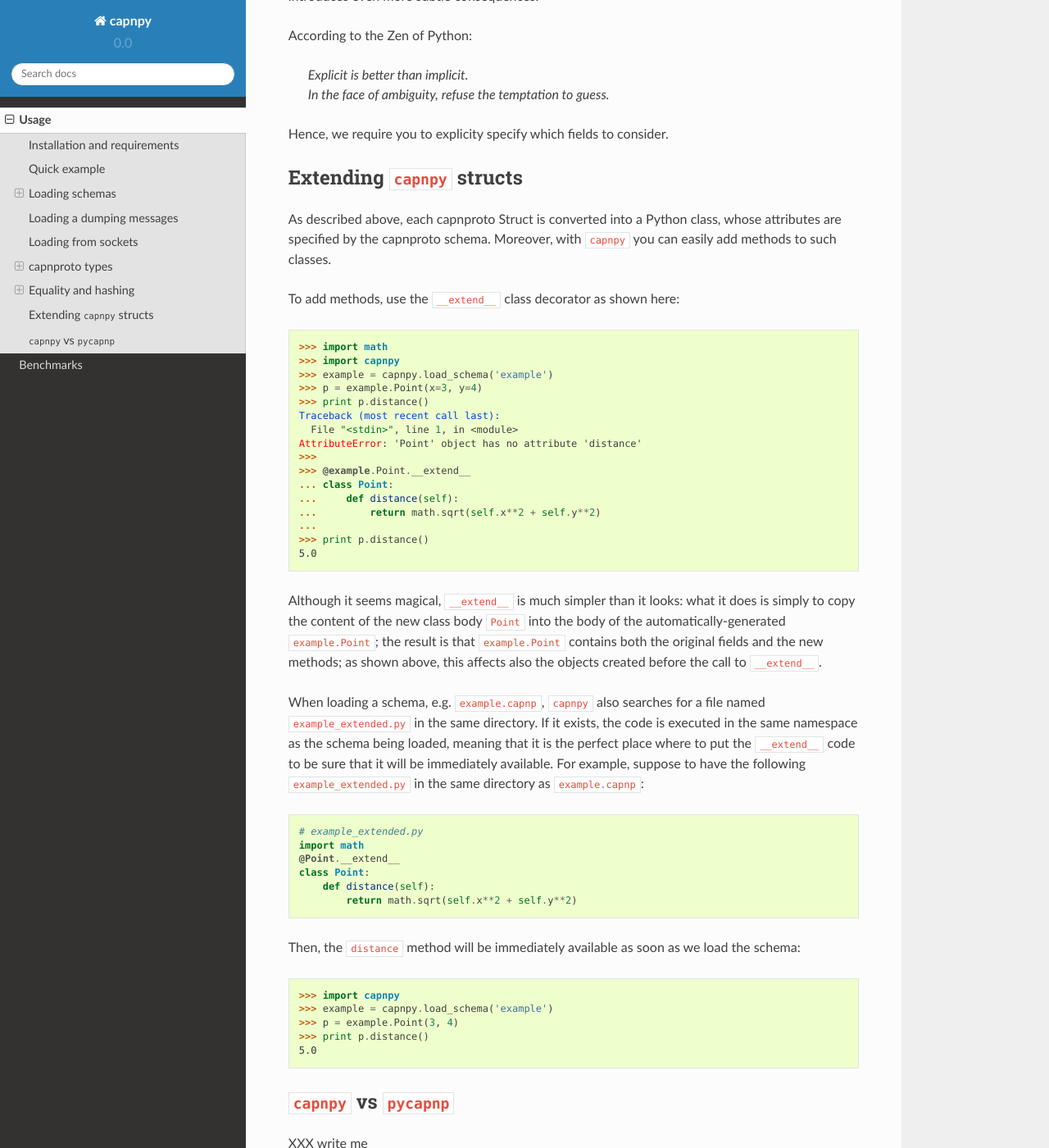
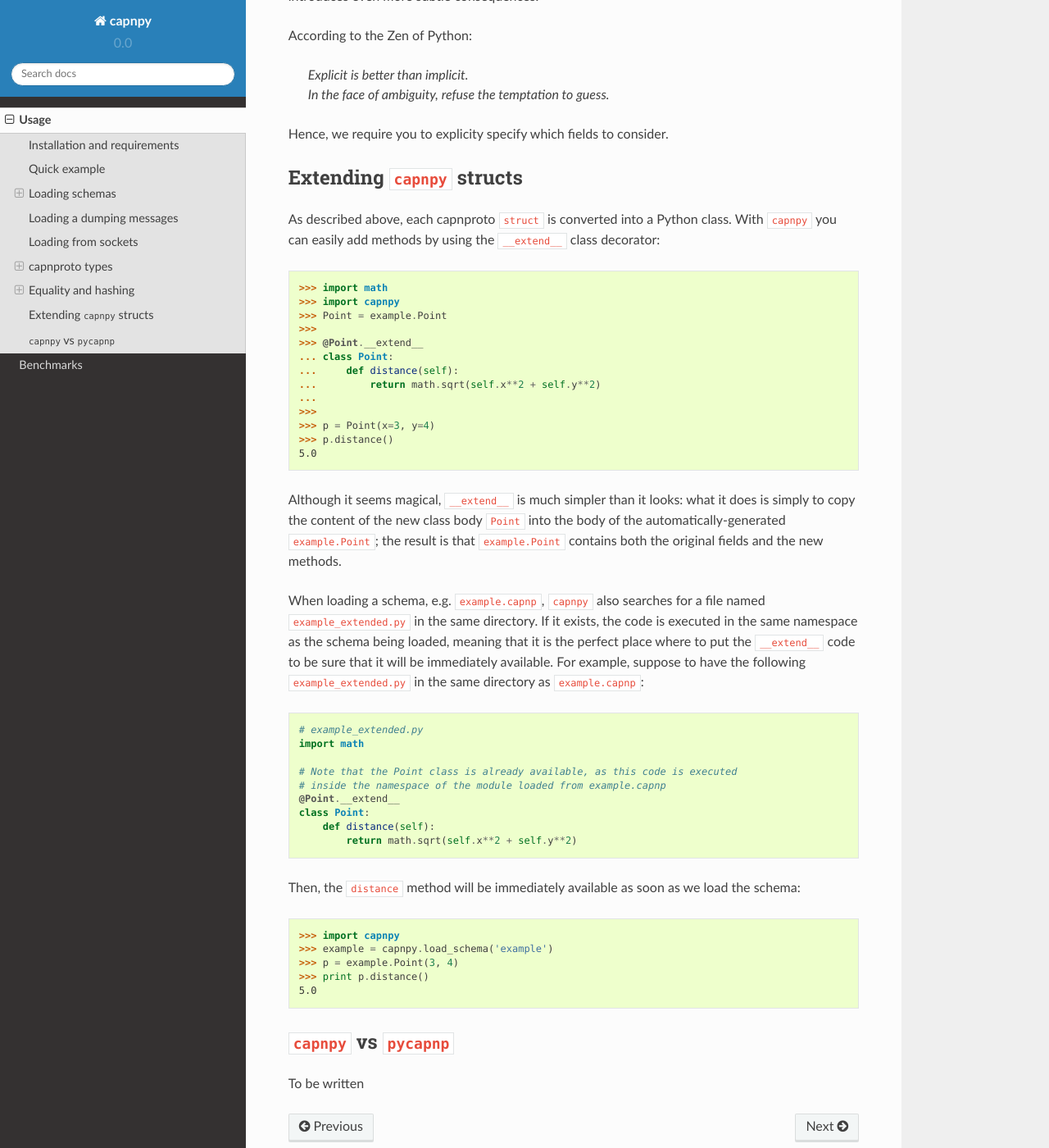
Before and after one commit to antocuni/capnpy, a Sphinx documentation site: the page built from docs/source/usage.rst, in a window 1280 px wide and 1400 px high, scrolled down 11392 px. Shown: the whole window at 82% size. Built offline with Sphinx 7.4.7 and the Read the Docs theme 2.0.0, drawn with Linux system fonts in a browser that asks for light colours; some of the changed text lies outside the part shown.

Commit message:
more doctests

```diff
--- a/docs/source/usage.rst
+++ b/docs/source/usage.rst
@@ -343,7 +343,7 @@ If you try to specify two conflicting fields, you get an error:
 
     >>> Shape(area=16, square=4, circle=42)
     Traceback (most recent call last):
-    ...
+      ...
     TypeError: got multiple values for the union tag: circle, square
 
 The second way is to use one of the special ``new_*()`` alternate
@@ -355,7 +355,7 @@ constructors:
 
     >>> s = Shape.new_square(area=16, square=4, circle=42)
     Traceback (most recent call last):
-      File "<stdin>", line 1, in <module>
+      ...
     TypeError: new_square() got an unexpected keyword argument 'circle'
 
 The alternate constructors are especially handy in case of ``Void`` union
@@ -462,7 +462,7 @@ By default, structs are not hashable and cannot be compared:
     >>> p2 = example.Point(x=1, y=2)
     >>> p1 == p2
     Traceback (most recent call last):
-    ...
+      ...
     TypeError: Cannot hash or compare capnpy structs. Use the $Py.key annotation to enable it
 
 By specifying the ``$Py.key`` annotation, you explicitly tell ``capnpy`` which
@@ -567,35 +567,28 @@ Hence, we require you to explicity specify which fields to consider.
 Extending ``capnpy`` structs
 =============================
 
-As described above, each capnproto Struct is converted into a Python class,
-whose attributes are specified by the capnproto schema. Moreover, with
-``capnpy`` you can easily add methods to such classes.
-
-To add methods, use the ``__extend__`` class decorator as shown here::
+As described above, each capnproto ``struct`` is converted into a Python
+class. With ``capnpy`` you can easily add methods by using the ``__extend__``
+class decorator:
 
     >>> import math
     >>> import capnpy
-    >>> example = capnpy.load_schema('example')
-    >>> p = example.Point(x=3, y=4)
-    >>> print p.distance()
-    Traceback (most recent call last):
-      File "<stdin>", line 1, in <module>
-    AttributeError: 'Point' object has no attribute 'distance'
+    >>> Point = example.Point
     >>>
-    >>> @example.Point.__extend__
+    >>> @Point.__extend__
     ... class Point:
     ...     def distance(self):
     ...         return math.sqrt(self.x**2 + self.y**2)
     ...
-    >>> print p.distance()
+    >>>
+    >>> p = Point(x=3, y=4)
+    >>> p.distance()
     5.0
 
 Although it seems magical, ``__extend__`` is much simpler than it looks: what
 it does is simply to copy the content of the new class body ``Point`` into the
 body of the automatically-generated ``example.Point``; the result is that
-``example.Point`` contains both the original fields and the new methods; as
-shown above, this affects also the objects created before the call to
-``__extend__``.
+``example.Point`` contains both the original fields and the new methods.
 
 When loading a schema, e.g. ``example.capnp``, ``capnpy`` also searches for a
 file named ``example_extended.py`` in the same directory. If it exists, the
@@ -606,13 +599,16 @@ following ``example_extended.py`` in the same directory as ``example.capnp``::
 
     # example_extended.py
     import math
+
+    # Note that the Point class is already available, as this code is executed
+    # inside the namespace of the module loaded from example.capnp
     @Point.__extend__
     class Point:
         def distance(self):
             return math.sqrt(self.x**2 + self.y**2)
 
 Then, the ``distance`` method will be immediately available as soon as we load
-the schema::
+the schema:
 
     >>> import capnpy
     >>> example = capnpy.load_schema('example')
@@ -624,4 +620,4 @@ the schema::
 ``capnpy`` vs ``pycapnp``
 ==========================
 
-XXX write me
+To be written
```
